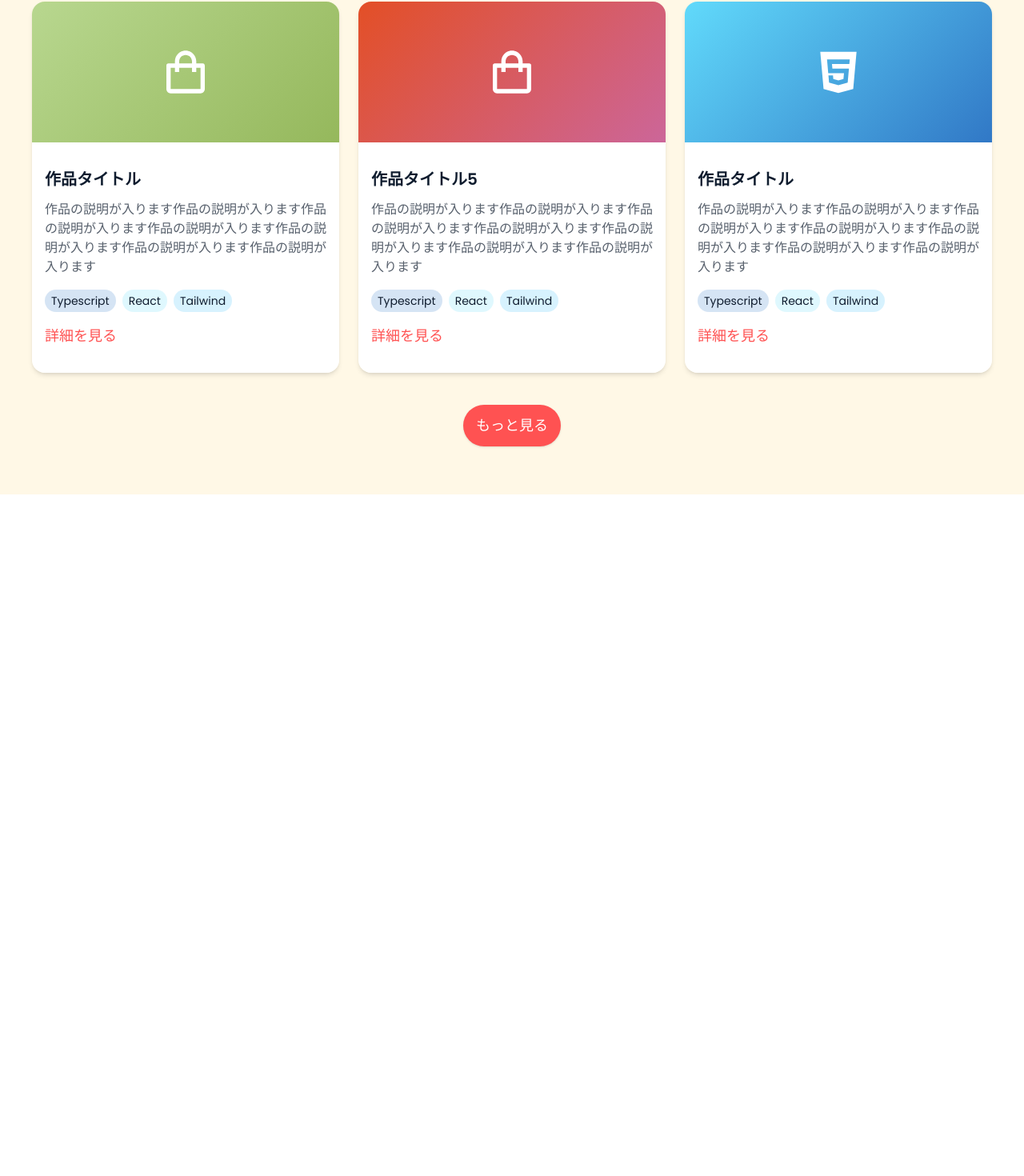
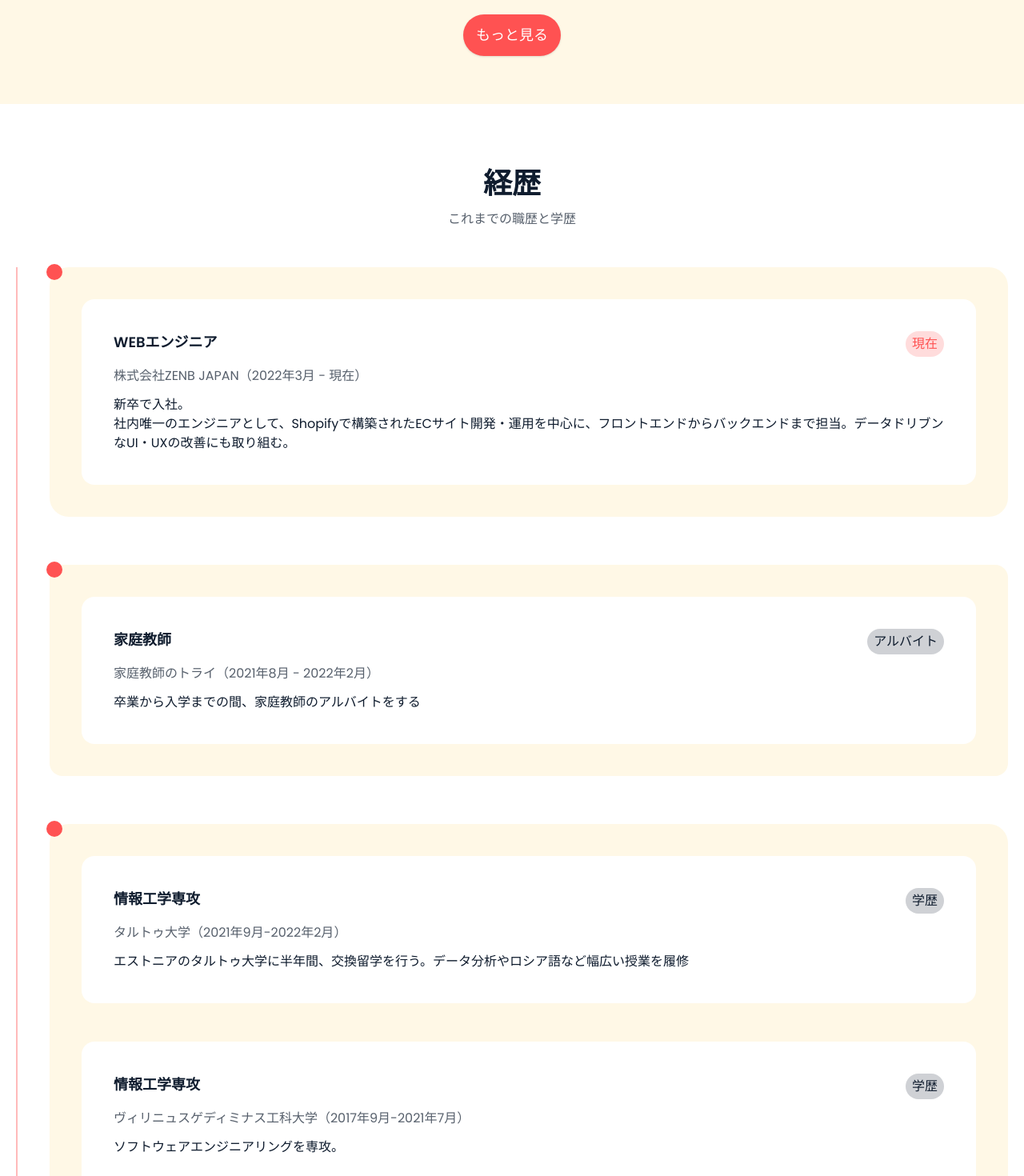
Before and after one commit to tontonbutadon/portfolio, a Next.js app: page / in a window 1280 px wide. Shown: the part 2985-4455 px from the top of the page at 80% size. Before the commit the page ends 3603 px from the top, so only its background shows below. Built offline with nearby package versions, Linux system fonts and the light colour scheme.

Commit message:
finish history section wireframe

```diff
--- a/src/app/page.tsx
+++ b/src/app/page.tsx
@@ -2,6 +2,7 @@ import HeroSection from '@/components/sections/HeroSection';
 import SkillSection from '@/components/sections/SkillSection';
 import AboutSection from '@/components/sections/AboutSection';
 import { PortfolioSection } from '@/components/sections/PortfolioSection';
+import { HistorySection } from '@/components/sections/HistorySection';
 
 export default function Home() {
   return (
@@ -11,6 +12,7 @@ export default function Home() {
       <AboutSection></AboutSection>
       <SkillSection></SkillSection>
       <PortfolioSection></PortfolioSection>
+      <HistorySection></HistorySection>
     </div>
   );
 }
--- /dev/null
+++ b/src/components/sections/HistorySection.tsx
@@ -0,0 +1,92 @@
+import React from 'react';
+
+export const HistorySection: React.FC = ({}) => {
+  return (
+    <section className="max-w-sm md:max-w-5xl lg:max-w-6xl xl:max-w-7xl m-auto px-5 mb-15 md:mb-20">
+      <h2 className="text-2xl md:text-3xl lg:text-4xl text-center font-semibold mb-2 md:mb-3">
+        経歴
+      </h2>
+      <p className="text-base text-[var(--color-dark)]/70 m-auto text-center mb-8 md:mb-12">
+        これまでの職歴と学歴
+      </p>
+      <div className="">
+        <div className="border-l-2 h-full pl-10 border-[var(--color-flamingo)]/40">
+          <div className="relative bg-[var(--color-background)] rounded-3xl p-6 md:p-10 mb-10 md:mb-15">
+            <div className="bg-white rounded-2xl p-6 md:p-10">
+              <span className="absolute -top-1 -left-1 bg-[var(--color-flamingo)] w-5 h-5 rounded-full"></span>
+              <div className="flex justify-between mb-2 md:mb-3">
+                <span className="block font-semibold text-lg">WEBエンジニア</span>
+                <span className="block py-1 px-2 rounded-4xl bg-[var(--color-flamingo)]/20 text-[var(--color-flamingo)]">
+                  現在
+                </span>
+              </div>
+              <span className="block text-[var(--color-dark)]/70 text-base mb-2 md:mb-3">
+                株式会社ZENB JAPAN
+                <span className="block md:inline">
+                  （<time dateTime="2022-03-30">2022年3月</time> - <time>現在</time>）
+                </span>
+              </span>
+              <p>
+                新卒で入社。<br></br>
+                社内唯一のエンジニアとして、Shopifyで構築されたECサイト開発・運用を中心に、フロントエンドからバックエンドまで担当。データドリブンなUI・UXの改善にも取り組む。
+              </p>
+            </div>
+          </div>
+          <div className="relative bg-[var(--color-background)] rounded-2xl p-6 md:p-10 mb-10 md:mb-15">
+            <div className="bg-white rounded-2xl p-6 md:p-10">
+              <span className="absolute -top-1 -left-1 bg-[var(--color-flamingo)] w-5 h-5 rounded-full"></span>
+              <div className="flex justify-between mb-2 md:mb-3">
+                <span className="block font-semibold text-lg">家庭教師</span>
+                <span className="block py-1 px-2 rounded-4xl bg-[var(--color-dark)]/20">
+                  アルバイト
+                </span>
+              </div>
+              <span className="block text-[var(--color-dark)]/70 text-base mb-2 md:mb-3">
+                家庭教師のトライ
+                <span className="block md:inline">
+                  （<time dateTime="2021-08-01">2021年8月</time> -{' '}
+                  <time dateTime="2022-02-29">2022年2月</time>）
+                </span>
+              </span>
+              <p>卒業から入学までの間、家庭教師のアルバイトをする</p>
+            </div>
+          </div>
+
+          <div className="relative bg-[var(--color-background)] rounded-3xl p-6 md:p-10">
+            <span className="absolute -top-1 -left-1 bg-[var(--color-flamingo)] w-5 h-5 rounded-full"></span>
+            <div className="bg-white rounded-2xl p-6 md:p-10 mb-8 md:mb-12">
+              <div className="flex justify-between mb-2 md:mb-3">
+                <span className="block font-semibold text-lg">情報工学専攻</span>
+                <span className="block py-1 px-2 rounded-4xl bg-[var(--color-dark)]/20">学歴</span>
+              </div>
+              <span className="block text-[var(--color-dark)]/70 text-base mb-2 md:mb-3">
+                タルトゥ大学
+                <span className="block md:inline">
+                  （<time dateTime="2021-09-01">2021年9月</time>-
+                  <time dateTime="2022-02-28">2022年2月</time>）
+                </span>
+              </span>
+              <p>
+                エストニアのタルトゥ大学に半年間、交換留学を行う。データ分析やロシア語など幅広い授業を履修
+              </p>
+            </div>
+            <div className="bg-white rounded-2xl p-6 md:p-10">
+              <div className="flex justify-between mb-2 md:mb-3">
+                <span className="block font-semibold text-lg">情報工学専攻</span>
+                <span className="block py-1 px-2 rounded-4xl bg-[var(--color-dark)]/20">学歴</span>
+              </div>
+              <span className="block text-[var(--color-dark)]/70 text-base mb-2 md:mb-3">
+                ヴィリニュスゲディミナス工科大学
+                <span className="block md:inline">
+                  （<time dateTime="2017-09-01">2017年9月</time>-
+                  <time dateTime="2021-07-14">2021年7月</time>）
+                </span>
+              </span>
+              <p>ソフトウェアエンジニアリングを専攻。</p>
+            </div>
+          </div>
+        </div>
+      </div>
+    </section>
+  );
+};
--- a/src/components/sections/PortfolioSection.tsx
+++ b/src/components/sections/PortfolioSection.tsx
@@ -13,7 +13,7 @@ import { LoadMoreButton } from '../blocks/LoadMoreButton';
 import { useState } from 'react';
 
 export const PortfolioSection: React.FC = ({}) => {
-  const INITIAL_DISPLAY_COUNT = 6;
+  const INITIAL_DISPLAY_COUNT = 3;
   const [activeTabButton, setActiveTabButton] = useState('all');
   const [filteredProjects, setFilteredProjects] = useState(portfolioProjectData);
   const [visibleCount, setVisibleCount] = useState(INITIAL_DISPLAY_COUNT);
@@ -31,7 +31,7 @@ export const PortfolioSection: React.FC = ({}) => {
   };
 
   return (
-    <section className="bg-[var(--color-background)] py-10 md:py-15">
+    <section className="bg-[var(--color-background)] py-10 md:py-15 mb-15 md:mb-20">
       <div className="m-auto max-w-sm md:max-w-5xl lg:max-w-6xl xl:max-w-7xl">
         <h2 className="text-2xl md:text-3xl lg:text-4xl text-center font-semibold mb-2 md:mb-3">
           ポートフォリオ
```
